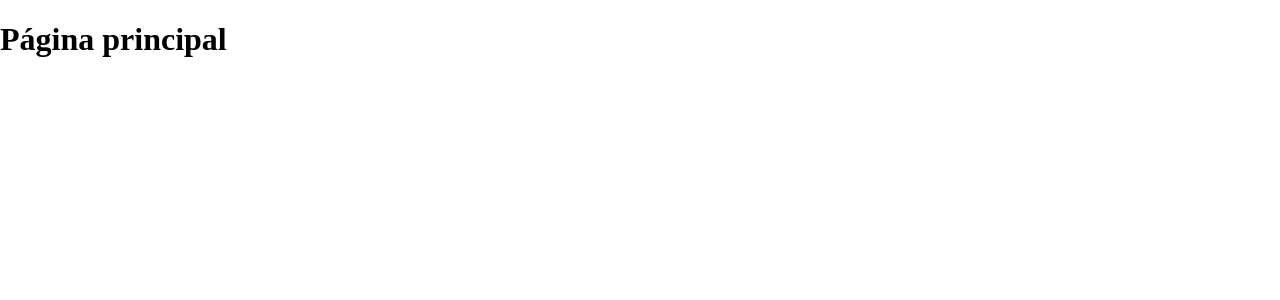
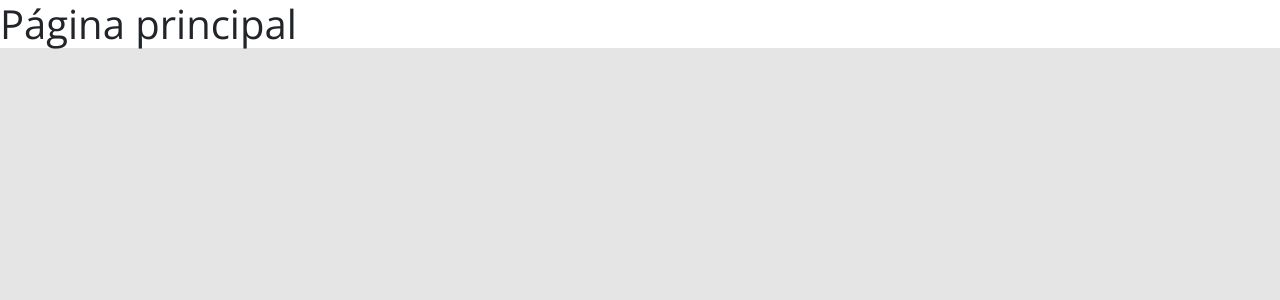
Before and after one commit to LeonardoAndrad3/SpringAndReact, a React (Create React App) app in the folder frontend/: page / in a window 1280 px wide. Shown: the top 300 px of the page. Built offline with nearby package versions, Linux system fonts and the light colour scheme.

Commit message:
Bootstrap

```diff
--- a/frontend/package.json
+++ b/frontend/package.json
@@ -10,6 +10,7 @@
     "@types/node": "^16.7.13",
     "@types/react": "^17.0.20",
     "@types/react-dom": "^17.0.9",
+    "bootstrap": "5.1.3",
     "react": "^17.0.2",
     "react-dom": "^17.0.2",
     "react-scripts": "5.0.0",
--- a/frontend/src/index.css
+++ b/frontend/src/index.css
@@ -1,4 +1,19 @@
-* body{
-  margin: 0px;
-  padding: 0px;
+@import url('https://fonts.googleapis.com/css2?family=Open+Sans:wght@400;700&display=swap');
+
+:root {
+  --color-primary: #4D41C0;
 }
+
+* {
+    box-sizing: border-box;
+    font-family: 'Open Sans', sans-serif;
+}
+
+html, body {
+    background-color: #E5E5E5;
+}
+
+a, a:hover {
+  text-decoration: none;
+  color: unset;
+}
--- a/frontend/src/index.tsx
+++ b/frontend/src/index.tsx
@@ -2,6 +2,7 @@
 import ReactDOM from 'react-dom';
 import './index.css';
 import App from './App';
+import 'bootstrap/dist/css/bootstrap.css';
 
 ReactDOM.render(
   <React.StrictMode>
```
Also changed, not shown: 1 other file (tests, documents, lock files or other folders).
